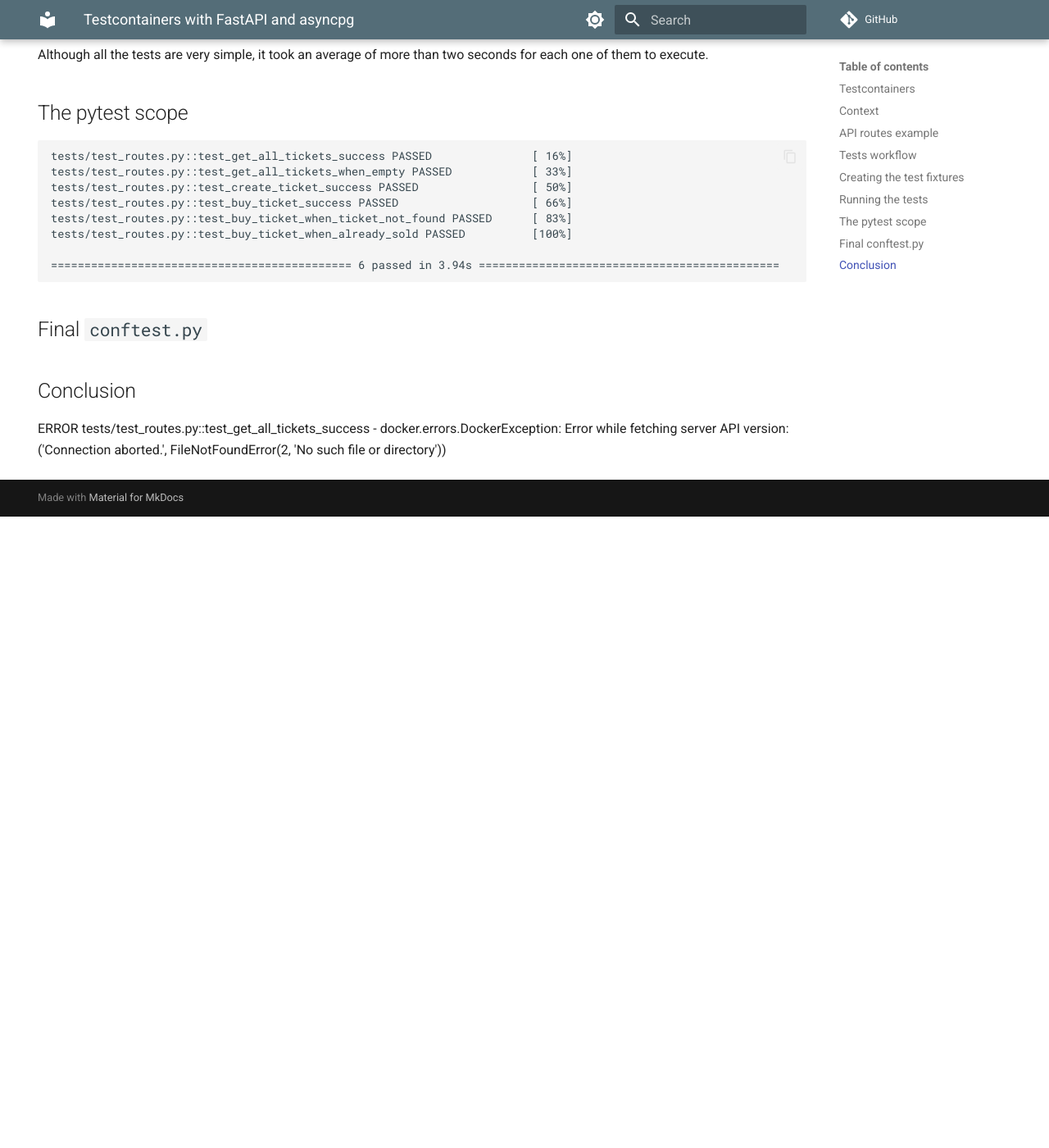
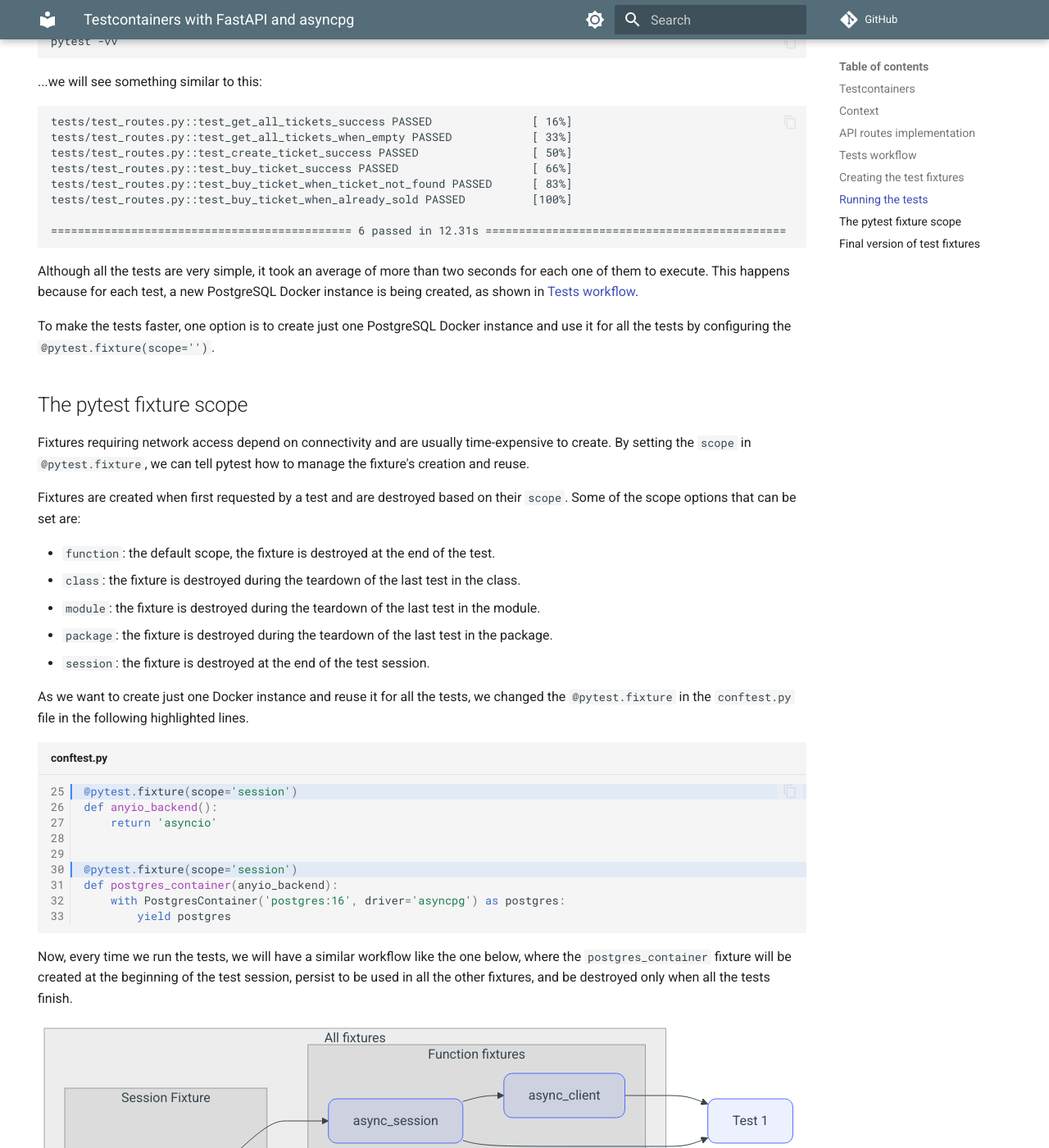
Before and after one commit to lealre/fastapi-testcontainer-asyncpg, an MkDocs documentation site: the page built from docs/index.md, in a window 1280 px wide and 1400 px high, scrolled down 9720 px. Shown: the whole window at 82% size. Built offline with MkDocs 1.6.1 and Material for MkDocs 9.7.7, drawn with Linux system fonts in a browser that asks for light colours; comment, search, counter and statistics services are not loaded; before the commit the page ends 10350 px from its top, so only the background shows below that; some of the changed text lies outside the part shown.

Commit message:
docs: finish text

````diff
--- a/docs/index.md
+++ b/docs/index.md
@@ -7,17 +7,17 @@
 
 ![image.svg](image.svg)
 
-When I first learned about [testcontainers](https://testcontainers.com/){:target="\_blank"}, I wanted to know how to integrate it with [`asyncpg`](https://magicstack.github.io/asyncpg/current/){:target="\_blank"}, an asynchronous driver for PostgreSQL. At first look, I came across [this text](https://www.linkedin.com/pulse/utilizando-testcontainers-fastapi-guilherme-de-carvalho-carneiro-9cmlf/){:target="\_blank"} from [Guilherme](https://www.linkedin.com/in/guilhermecarvalho/){:target="\_blank"}, who worked on it instantly. Based on that, I decided to write this simple repository with an example application.
+When I first got to know about [testcontainers](https://testcontainers.com/){:target="\_blank"}, I wanted to learn how to integrate it with [`asyncpg`](https://magicstack.github.io/asyncpg/current/){:target="\_blank"}, an asynchronous driver for PostgreSQL, for testing asynchronous routes in FastAPI. In an initial reference search, I found [this article](https://www.linkedin.com/pulse/utilizando-testcontainers-fastapi-guilherme-de-carvalho-carneiro-9cmlf/){:target="\_blank"} by [Guilherme](https://www.linkedin.com/in/guilhermecarvalho/){:target="\_blank"}, and based on his article, I decided to write this example application.
 
 You can check the complete repository [here](https://github.com/lealre/fastapi-testcontainer-asyncpg){:target="\_blank"}.
 
-TL;DR: The full `conftest.py` setup is available [here](Add link here).
+TL;DR: The full `conftest.py` setup is available [here](#final-version-of-test-fixtures).
 
 ## Testcontainers
 
-Testcontainers is an open-source library for providing lightweight instances of anything that can run in a Docker container. It was originally implemented for .NET, Go, Java, and Node.js, but it was extended to other programming languages through community projects, including Python: [testcontainer-python docs](https://testcontainers-python.readthedocs.io/en/latest/){:target="\_blank"}.
+Testcontainers is an open-source library for providing lightweight instances of anything that can run in a Docker container. It was originally implemented for .NET, Go, Java, and Node.js but has since been extended to other programming languages through community projects, including Python: [testcontainer-python](https://testcontainers-python.readthedocs.io/en/latest/){:target="\_blank"}.
 
-Below is the documentation example of how to use an instance of PostgreSQL, which uses [`psycopg2`](https://github.com/psycopg/psycopg2){:target="\_blank"} as the default driver.
+Below is a documentation example of how to use an instance of PostgreSQL, which uses [`psycopg2`](https://github.com/psycopg/psycopg2){:target="\_blank"} as the default driver.
 
 ```py
 >>> from testcontainers.postgres import PostgresContainer
@@ -68,7 +68,7 @@
 1. Where the example API is written using FastAPI.
 2. Where API test fixtures are written, from the PostgreSQL instance to the client. You can learn more about the `conftest.py` file in the <a href="https://docs.pytest.org/en/stable/reference/fixtures.html#conftest-py-sharing-fixtures-across-multiple-files" target="_blank">pytest docs</a>.
 
-## API routes example
+## API routes implementation
 
 This section will show the endpoints created for later tests. For this example, three simple routes were created to simulate a ticketing sell system:
 
@@ -94,7 +94,7 @@
     sold_to: Mapped[str] = mapped_column(nullable=True, default=None)
 ```
 
-The `database.py` contains the connection with the database, as also the `get_session()` generator, responsible for creating asynchronous sessions for performing transactions in the database.
+The `database.py` contains the database connection, as well as the `get_session()` generator, responsible for creating asynchronous sessions to perform transactions in the database.
 
 ```python title="src/database.py" linenums="1"
 import typing
@@ -152,9 +152,9 @@
     tickets: list[TicketResponse]
 ```
 
-The previous three files are imported in `app.py`, which contains the API routes for this example. As mentioned before, although the objective is to test the endpoints in a PostgreSQL database, the development of the API is done using SQLite to avoid the necessity of having an instance of PostgreSQL running all the time.
+The previous three files are imported in `app.py`, which contains the API routes for this example. As mentioned earlier, although the objective is to test the endpoints with a PostgreSQL database, the development of the API uses SQLite to avoid the need for a PostgreSQL instance running constantly.
 
-To keep it simple and avoid using database migrations, the database creation is handled using the [lifespan events](https://fastapi.tiangolo.com/advanced/events/){:target="\_blank"}. Here, it will just guarantee that every time we run the application, a database will be created in case it doesn't exist yet.
+To keep things simple and avoid database migrations, the database creation is handled using [lifespan events](https://fastapi.tiangolo.com/advanced/events/){:target="\_blank"}. This guarantees that every time we run the application, a database will be created if it doesn't already exist.
 
 ```py title="src/app.py" linenums="1" hl_lines="18-24"
 from contextlib import asynccontextmanager
@@ -185,7 +185,7 @@
 app = FastAPI(lifespan=lifespan)
 ```
 
-Below are the routes implementation, as also the `SessionDep` to be used as [dependency injection](https://fastapi.tiangolo.com/tutorial/dependencies/){:target="\_blank"} in each route.
+Below are the route implementations, as well as the `SessionDep` to be used as [dependency injection](https://fastapi.tiangolo.com/tutorial/dependencies/){:target="\_blank"} in each route.
 
 ```py title="src/app.py" linenums="27" hl_lines="3"
 ...
@@ -262,17 +262,25 @@
 
 ```
 
-Now, running the command below in the terminal, the application should be available at `http://127.0.0.1:8000`.
+Now, by running the command below in the terminal, the application should be available at `http://127.0.0.1:8000`.
 
-```bash
-fastapi dev src/app.py
-```
+=== "pip"
+
+    ```bash
+    python -m fastapi dev src/app.py
+    ```
+
+=== "uv"
+
+    ``` bash
+    uv run -m fastapi dev src/app.py
+    ```
 
 ## Tests workflow
 
 To use PostgreSQL in the tests, the testcontainer will be set up in `conftest.py`, along with the database session and the client required to test the endpoints.
 
-Below is a simple diagram illustrating how it works for each test, where each block represents a different function.
+Below is a simple diagram illustrating how it works **for each test**, where each block represents a different function.
 
 ```mermaid
 flowchart LR
@@ -326,9 +334,9 @@
     return 'asyncio'
 ```
 
-Now, in the `postgres_container`, the `anyio_backend` is passed, and all the tests that use the `postgres_container` as a fixture at some level will be marked to run asynchronously.
+Now, in the `postgres_container`, the `anyio_backend` is passed, and all the tests that use the `postgres_container` as a fixture at any level will be marked to run asynchronously.
 
-Below is the `postgres_container` function, which will be responsible for creating the `PostgresContainer` instance from `testcontainers`. The `asyncpg` is passed as an argument in the class to specify that this will be the driver used.
+Below is the `postgres_container` function, which will be responsible for creating the `PostgresContainer` instance from `testcontainers`. The `asyncpg` driver is passed as an argument to specify that it will be the driver used.
 
 ```py title="tests/conftest.py" linenums="20"
 @pytest.fixture
@@ -362,7 +370,7 @@
     await async_engine.dispose()
 ```
 
-The last fixture is the `async_client` function, which will create the [`AsyncClient`](https://fastapi.tiangolo.com/advanced/async-tests/), directly imported from [HTTPX](https://www.python-httpx.org/), and provide it to make requests to our endpoints. Here, the session provided by `async_session` will override the session originally used in our app as dependency injection while the client is being used.
+The last fixture is the `async_client` function, which will create the [`AsyncClient`](https://fastapi.tiangolo.com/advanced/async-tests/), directly imported from [HTTPX](https://www.python-httpx.org/), and provide it to make requests to our endpoints. Here, the session provided by `async_session` will override the session originally used in our app as a dependency injection while the client is being used.
 
 ```py title="tests/conftest.py" linenums="48"
 @pytest.fixture
@@ -425,11 +433,35 @@
 
 In total there are 6 test, and the rest of them has the same logic. Their full implementations can be checked in the repository.
 
+Adding the following setting in `pyproject.toml` or `pytest.ini` will inform pytest to add the root directory to the Python search path when running tests.
+
+=== "pyproject.toml"
+
+    ``` toml
+    [tool.pytest.ini_options]
+    pythonpath = '.'
+    ```
+
+=== "pytest.ini"
+
+    ```
+    [pytest]
+    pythonpath = .
+    ```
+
 Now, if we run the following command in the terminal...
 
-```bash
-pytest -vv
-```
+=== "pip"
+
+    ``` bash
+    pytest -vv
+    ```
+
+=== "uv"
+
+    ``` bash
+    uv run pytest -vv
+    ```
 
 ...we will see something similar to this:
 
@@ -444,9 +476,90 @@
 ============================================= 6 passed in 12.31s =============================================
 ```
 
-Although all the tests are very simple, it took an average of more than two seconds for each one of them to execute.
+Although all the tests are very simple, it took an average of more than two seconds for each one of them to execute. This happens because for each test, a new PostgreSQL Docker instance is being created, as shown in [Tests workflow](#tests-workflow).
 
-## The pytest scope
+To make the tests faster, one option is to create just one PostgreSQL Docker instance and use it for all the tests by configuring the `@pytest.fixture(scope='')`.
+
+## The pytest fixture scope
+
+Fixtures requiring network access depend on connectivity and are usually time-expensive to create. By setting the `scope` in `@pytest.fixture`, we can tell pytest how to manage the fixture's creation and reuse.
+
+Fixtures are created when first requested by a test and are destroyed based on their `scope`. Some of the scope options that can be set are:
+
+- `function`: the default scope, the fixture is destroyed at the end of the test.
+- `class`: the fixture is destroyed during the teardown of the last test in the class.
+- `module`: the fixture is destroyed during the teardown of the last test in the module.
+- `package`: the fixture is destroyed during the teardown of the last test in the package.
+- `session`: the fixture is destroyed at the end of the test session.
+
+As we want to create just one Docker instance and reuse it for all the tests, we changed the `@pytest.fixture` in the `conftest.py` file in the following highlighted lines.
+
+```py title="conftest.py" linenums="25" hl_lines="1 6"
+@pytest.fixture(scope='session')
+def anyio_backend():
+    return 'asyncio'
+
+
+@pytest.fixture(scope='session')
+def postgres_container(anyio_backend):
+    with PostgresContainer('postgres:16', driver='asyncpg') as postgres:
+        yield postgres
+```
+
+Now, every time we run the tests, we will have a similar workflow like the one below, where the `postgres_container` fixture will be created at the beginning of the test session, persist to be used in all the other fixtures, and be destroyed only when all the tests finish.
+
+```mermaid
+flowchart LR
+    %% Nodes for fixtures
+    postgres_container["postgres_container"]
+    async_session["async_session"]
+    async_client["async_client"]
+    test["Test 1"]
+    async_session_2["async_session"]
+    async_client_2["async_client"]
+    test_2["Test 2"]
+    async_session_n["async_session"]
+    async_client_n["async_client"]
+    test_n["Test N"]
+
+    subgraph All fixtures
+        direction LR
+
+        subgraph Function fixtures
+            direction LR
+            async_session --> async_client
+            async_session_2 --> async_client_2
+            async_session_n --> async_client_n
+        end
+
+        subgraph Session Fixture
+            direction LR
+            postgres_container --> async_session
+            postgres_container --> async_session_2
+            postgres_container --> async_session_n
+        end
+    end
+
+    %% Arrows from async_client to test blocks
+    async_client --> test
+    async_session --> test
+
+    async_client_2 --> test_2
+    async_session_2 --> test_2
+    async_client_n --> test_n
+    async_session_n --> test_n
+
+
+    %% Style the nodes with rounded corners
+    classDef fixtureStyle rx:10, ry:10;
+
+    %% Style the nodes
+    class postgres_container,async_session,async_client,test fixtureStyle;
+    class async_session_2,async_client_2,test_2 fixtureStyle;
+    class async_session_n,async_client_n,test_n fixtureStyle;
+```
+
+Running the tests again, we should see that the time it took to run all the tests decreases to around 4 seconds, with a median of less than one second per test.
 
 ```
 tests/test_routes.py::test_get_all_tickets_success PASSED               [ 16%]
@@ -459,8 +572,72 @@
 ============================================= 6 passed in 3.94s =============================================
 ```
 
-## Final `conftest.py`
+??? note "Documentation reference links"
 
-## Conclusion
+    - [Scope: sharing fixtures across classes, modules, packages or session](https://docs.pytest.org/en/6.2.x/fixture.html#scope-sharing-fixtures-across-classes-modules-packages-or-session)
+    - [API reference](https://docs.pytest.org/en/stable/reference/reference.html#pytest.fixture)
+    - [Higher-scoped fixtures are executed first](https://docs.pytest.org/en/stable/reference/fixtures.html#higher-scoped-fixtures-are-executed-first)
 
-ERROR tests/test_routes.py::test_get_all_tickets_success - docker.errors.DockerException: Error while fetching server API version: ('Connection aborted.', FileNotFoundError(2, 'No such file or directory'))
+## Final version of test fixtures
+
+```py title="tests/conftest.py" linenums="1"
+import pytest
+from httpx import ASGITransport, AsyncClient
+from sqlalchemy.ext.asyncio import (
+    AsyncSession,
+    async_sessionmaker,
+    create_async_engine,
+)
+from testcontainers.postgres import PostgresContainer
+
+from src.app import app
+from src.database import get_session
+from src.models import table_register
+
+
+@pytest.fixture(scope='session')
+def anyio_backend():
+    return 'asyncio'
+
+
+@pytest.fixture(scope='session')
+def postgres_container(anyio_backend):
+    with PostgresContainer('postgres:16', driver='asyncpg') as postgres:
+        yield postgres
+
+
+@pytest.fixture
+async def async_session(postgres_container: PostgresContainer):
+    async_db_url = postgres_container.get_connection_url()
+    async_engine = create_async_engine(async_db_url, pool_pre_ping=True)
+
+    async with async_engine.begin() as conn:
+        await conn.run_sync(table_register.metadata.drop_all)
+        await conn.run_sync(table_register.metadata.create_all)
+
+    async_session = async_sessionmaker(
+        autoflush=False,
+        bind=async_engine,
+        class_=AsyncSession,
+        expire_on_commit=False,
+    )
+
+    async with async_session() as session:
+        yield session
+
+    await async_engine.dispose()
+
+
+@pytest.fixture
+async def async_client(async_session: async_sessionmaker[AsyncSession]):
+    app.dependency_overrides[get_session] = lambda: async_session
+    _transport = ASGITransport(app=app)
+
+    async with AsyncClient(
+        transport=_transport, base_url='http://test', follow_redirects=True
+    ) as client:
+        yield client
+
+    app.dependency_overrides.clear()
+
+```
--- a/mkdocs.yml
+++ b/mkdocs.yml
@@ -21,18 +21,21 @@
   icon:
     annotation: material/arrow-right-circle
 markdown_extensions:
+markdown_extensions:
+  - admonition
+  - pymdownx.details
   - pymdownx.highlight:
       anchor_linenums: true
       line_spans: __span
       pygments_lang_class: true
   - pymdownx.inlinehilite
   - pymdownx.snippets
-  - pymdownx.superfences
   - attr_list
   - md_in_html
-  - pymdownx.superfences
   - pymdownx.superfences:
       custom_fences:
         - name: mermaid
           class: mermaid
           format: !!python/name:pymdownx.superfences.fence_code_format
+  - pymdownx.tabbed:
+      alternate_style: true
````
Also changed, not shown: other parts of docs/index.md (+4 -4 lines).
